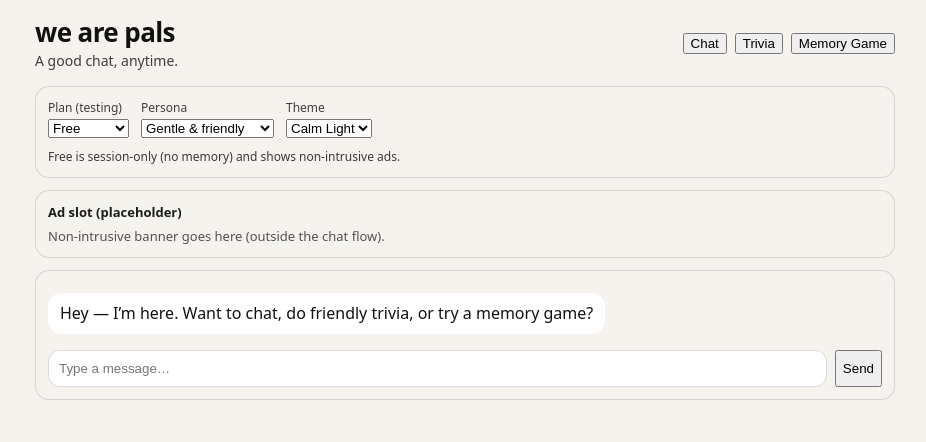
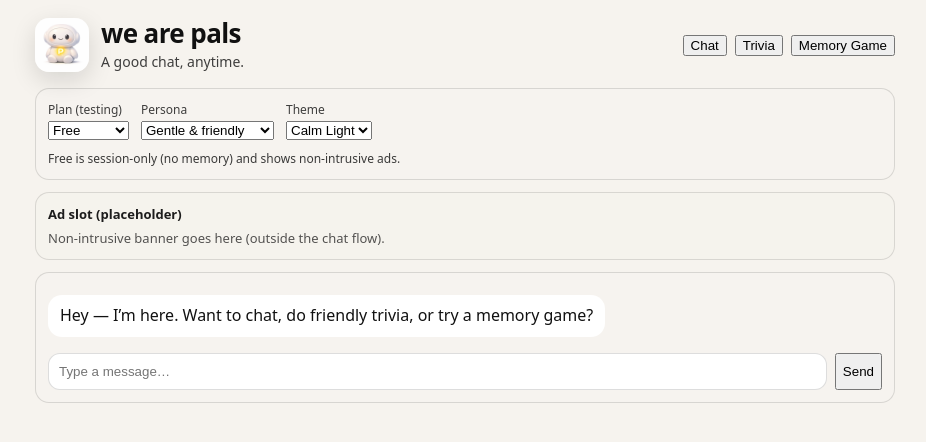
Before and after one commit to wearepalscontact-lang/we-are-pals, a Next.js app in the folder we-are-pals/: page / in a window 1280 px wide. Shown: the top 442 px of the page, without its empty margins (175-1101 px from the left). Built offline with nearby package versions, Linux system fonts and the light colour scheme.

Commit message:
Update page.tsx

```diff
--- a/we-are-pals/app/page.tsx
+++ b/we-are-pals/app/page.tsx
@@ -1,6 +1,7 @@
 "use client";
 
 import { useEffect, useMemo, useRef, useState } from "react";
+import Image from "next/image";
 
 type Role = "user" | "assistant";
 type Plan = "free" | "premium" | "super";
@@ -298,6 +299,20 @@ export default function Home() {
     marginBottom: 16,
   }}
 >
+  <div style={{ display: "flex", alignItems: "center", gap: 12 }}>
+    <Image
+      src="/pal-mascot.png"
+      alt="Pal mascot"
+      width={54}
+      height={54}
+      priority
+      style={{
+        borderRadius: 14,
+        // nice subtle lift without looking like a button
+        boxShadow: `0 8px 24px ${themeObj.fg}22`,
+      }}
+    />
+
     <div>
       <div
         style={{
@@ -339,6 +354,7 @@ export default function Home() {
         </div>
       )}
     </div>
+  </div>
 
   <div
     style={{
@@ -353,6 +369,7 @@ export default function Home() {
     <button onClick={() => setGame("memory_game")}>Memory Game</button>
   </div>
 </header>
+
 
 
         {/* Settings panel (simple for now; later becomes proper Settings screen) */}
```
Lines whose indentation alone changed are shown as unchanged.
